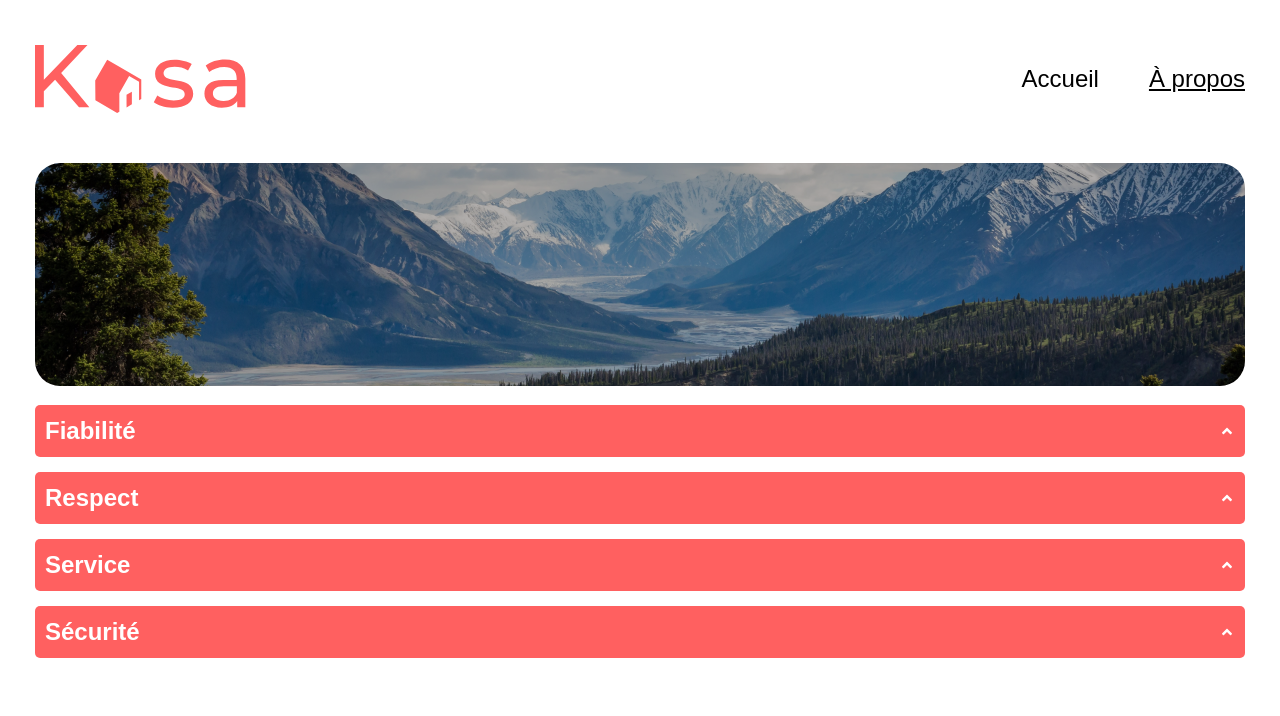
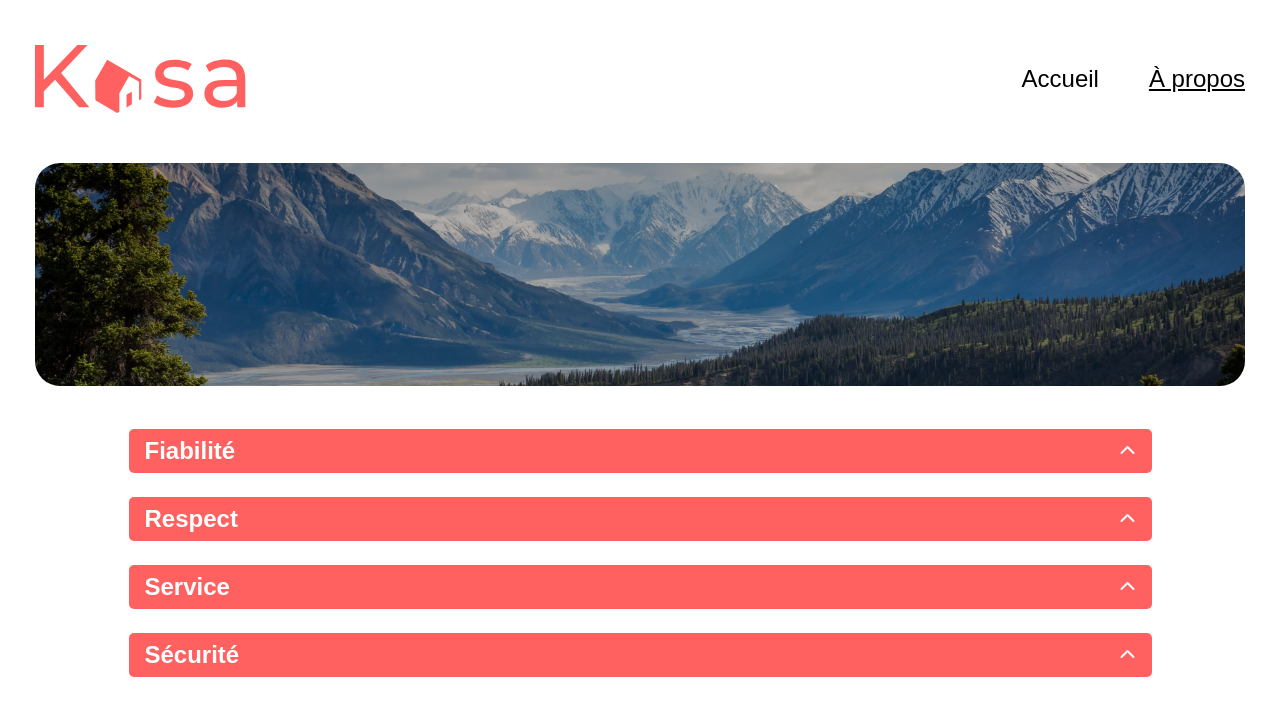
Before and after one commit to Weihon79/p7-Kasa, a React (Vite) app in the folder my-react-app/: page /#/about in a window 1280 px wide. Shown: the top 716 px of the page. Built offline with nearby package versions, Linux system fonts and the light colour scheme; a web font is replaced by a local one.

Commit message:
finition du collapse scss et jsx, modification about.jsx method map pour un nouveau fichier json collapses

```diff
--- a/my-react-app/src/components/collapse/Collapse.jsx
+++ b/my-react-app/src/components/collapse/Collapse.jsx
@@ -1,22 +1,35 @@
-import { useState } from 'react';
-import { FaAngleUp, FaAngleDown } from 'react-icons/fa';
+import React, { useState } from "react";
 
-function Collapse({ title, children }) {
+const Collapse = ({ title, content }) => {
   const [isOpen, setIsOpen] = useState(false);
 
-  const toggleCollapse = () => {
-    setIsOpen(!isOpen);
+  const display = () => {
+    if (isOpen) {
+      // On déclenche la fermeture, mais la transition aura lieu d'abord
+      setIsOpen(false);
+    } else {
+      // Si c'est fermé, on l'ouvre
+      setIsOpen(true);
+    }
   };
 
   return (
-    <div className={`collapse ${isOpen ? 'collapse--open' : ''}`}>
-    <div className="collapse__header" onClick={toggleCollapse}>
+    <div className="collapse__dropdown__container">
+      <div className="collapse__dropdown__title">
         <h2>{title}</h2>
-        {isOpen ? <FaAngleDown /> : <FaAngleUp />}
-    </div>
-    {isOpen && <div className="collapse__content">{children}</div>}
+        <p>
+          <i onClick={display}
+            className={`fa-solid fa-chevron-up ${isOpen ? "rotate" : ""}`}
+          />
+        </p>
+      </div>
+      <div
+        className={`collapse__dropdown__content ${isOpen ? "open" : ""}`}
+      >
+        <p>{content}</p>
+      </div>
     </div>
   );
-}
+};
 
 export default Collapse;
--- a/my-react-app/src/components/collapse/collapse.scss
+++ b/my-react-app/src/components/collapse/collapse.scss
@@ -1,37 +1,82 @@
 @use "../../styles/variables" as v;
 
-.collapse {
-    display: flex;
-    flex-direction: column;
-    background-color: v.$collapse-bg;
-    border-radius: v.$collapse-radius;
-    padding: v.$collapse-padding;
-    height: v.$collapse-height-mobile;
-    color: v.$collapse-txt-color;
-    overflow: hidden;
-    transition: max-height 0.3s ease;
+
+.collapse__dropdown {
+    width: 100%;
+    max-width: 1023px;
 
     @media screen and (min-width: 769px) {
-        height: v.$collapse-height-desktop;
+        margin: 0 auto;
     }
 
-    &__header {
-        width: v.$common-width;
-        height: v.$common-height;
-        display: flex;
-        justify-content: space-between;
-        align-items: center;
-        cursor: pointer;
+    &__title {
+    display: flex;
+    justify-content: space-between;
+    padding: 8px 16px;
+    width: 100%;
+    background-color: #FF6060;
+    margin: 0 auto;
+    margin-top: 24px;
+    border-radius: 5px;
+
+    @media screen and (min-width: 769px) {
+        width: 100%;
+    }
+
+        h2 {
+            color: white;
+            font-size: 16px;
+            font-weight: 700;
+
+            @media screen and (min-width: 769px) {
+                font-size: 24px;
+            }
+        }
+
+        p {
+            display: flex;
+            align-items: center;
+            color: white;
+
+            i {
+            cursor: pointer;
+            transition: transform 0.3s ease;
+            }
+        }
     }
 
     &__content {
+        background-color: #F6F6F673;
+        width: 100%;
+        border-radius: 5px;
         max-height: 0;
-        padding: 0 10px;
-        transition: max-height 0.3s ease;
+        opacity: 0;
         overflow: hidden;
-    }
+        transition: max-height 0.3s ease-in-out, opacity 0.3s ease-in-out;
 
-    &--open .collapse__content {
-        max-height: 500px;
+        &.open {
+          max-height: 500px;
+          opacity: 1;
+        }
+
+        @media screen and (min-width: 769px) {
+            width: 100%;
+        }
+
+        p {
+            font-size: 20px;
+            font-weight: 400;
+            color: black;
+            margin: 0 auto;
+            padding: 12px;
+        }
     }
 }
+
+.collapse__dropdown__title i {
+    transform: rotate(0deg); /* Par défaut, la flèche pointe vers le haut */
+  }
+
+  .collapse__dropdown__title i.rotate {
+    transform: rotate(-180deg); /* Lors de l'ouverture, la flèche tourne à 180° */
+  }
--- /dev/null
+++ b/my-react-app/src/data/collapses.json
@@ -0,0 +1,22 @@
+[
+    {
+      "id": "1",
+      "title": "Fiabilité",
+      "content": "Les annonces postées sur Kasa garantissent une fiabilité totale. Les photos sont conforme aux logements, et toutes les informations sont régulièrement vérifiées par nos équipes."
+    },
+    {
+      "id": "2",
+      "title": "Respect",
+      "content": "La bienveillance fait partie des valeurs fondatrices de Kasa. Tout comportement discriminatoire ou de perturbation du voisinage entrainera une exclusion de notre plateforme."
+    },
+    {
+      "id": "3",
+      "title": "Service",
+      "content": "La qualité du service est au coeur de notre engagement chez Kasa. Nous veillons à ce que chaque interaction, que ce soit avec nos hôtes ou nous locataires, soit empreinte de respect et de bienveillance."
+    },
+    {
+      "id": "4",
+      "title": "Sécurité",
+      "content": "La sécurité est la priorité de Kasa. Aussi bien pour nos hotes que pour les voyageurs, chaque logement correspond aux critères de sécurité établis par nos services. En laissant une note aussi bien à l'hôte qu'au locataire, cela permet à nos équipes de vérifier que les standards sont bien respectés. Nous organisons également des atelier sur la sécurité domestique pour nos hôtes."
+    }
+  ]
--- a/my-react-app/src/pages/about/About.jsx
+++ b/my-react-app/src/pages/about/About.jsx
@@ -1,5 +1,6 @@
 import aboutBanner from '../../assets/banner/aboutBanner.png';
 import Collapse from '../../components/collapse/Collapse';
+import CollapseData from '../../data/collapses.json';
 
 function About() {
     return (
@@ -9,18 +10,15 @@
         </div>
 
         <div className='collapse-container'>
-        <Collapse title="Fiabilité">
-          <p>Les annonces postées sur Kasa garantissent une fiabilité totale. Les photos sont conforme aux logements, et toutes les informations sont régulièrement vérifiées par nos équipes</p>
-        </Collapse>
-        <Collapse title="Respect">
-          <p>La bienveillance fait partie des valeurs fondatrices de Kasa. Tout comportement discriminatoire ou de perturbation du voisinage entrainera une exclusion de notre plateforme</p>
-        </Collapse>
-        <Collapse title="Service">
-          <p>La qualité du service est au coeur de notre engagement chez Kasa. Nous veillons à ce que chaque interaction, que ce soit avec nos hôtes ou nous locataires, soit empreinte de respect et de bienveillance.</p>
-        </Collapse>
-        <Collapse title="Sécurité">
-          <p>La sécurité est la priorité de Kasa. Aussi bien pour nos hotes que pour les voyageurs, chaque logement correspond aux critères de sécurité établis par nos services. En laissant une note aussi bien à l'hôte qu'au locataire, cela permet à nos équipes de vérifier que les standards sont bien respectés. Nous organisons également des atelier sur la sécurité domestique pour nos hôtes.</p>
-        </Collapse>
+          <div className="collapse__dropdown">
+              {CollapseData.map((item) => {
+                return (
+                  <div key={item.id}>
+                    <Collapse content={item.content} title={item.title} />
+                  </div>
+                );
+              })}
+          </div>
         </div>
       </div>
     );
--- a/my-react-app/src/styles/_variables.scss
+++ b/my-react-app/src/styles/_variables.scss
@@ -11,7 +11,6 @@
 //Variable du composant Collapse
 $collapse-bg: #FF6060;
 $collapse-radius: 5px;
-$collapse-padding: 10px;
-$collapse-height-mobile: 30px;
-$collapse-height-desktop: 52px;
+$collapse-padding-mobile: 5px;
+$collapse-padding-desktop: 10px;
 $collapse-txt-color: white;
```
